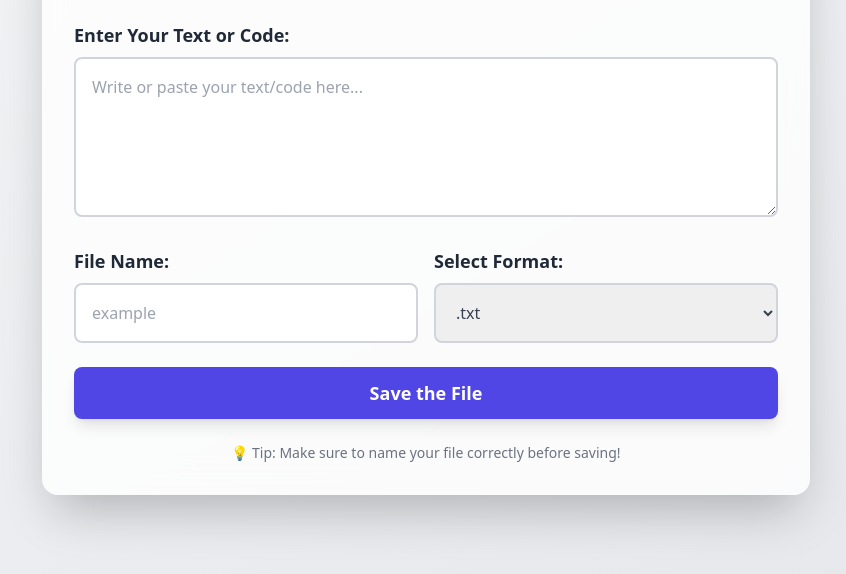
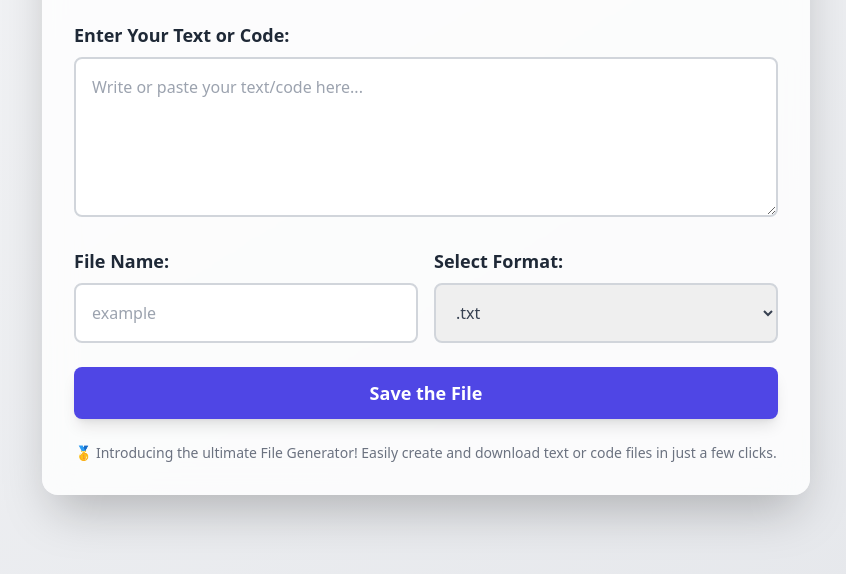
Before and after one commit to SilverSMM/Text-to-File, a plain HTML site: page index.html in a window 1280 px wide. Shown: the part 206-780 px from the top of the page, without its empty margins (214-1060 px from the left). Drawn offline with nearby package versions, Linux system fonts and the light colour scheme.

Commit message:
Update index.html

```diff
--- a/index.html
+++ b/index.html
@@ -66,7 +66,7 @@
 
         <!-- Footer -->
         <div class="text-center text-sm text-gray-500 dark:text-gray-400">
-            <p>💡 Tip: Make sure to name your file correctly before saving!</p>
+            <p>🥇 Introducing the ultimate File Generator! Easily create and download text or code files in just a few clicks.</p>
         </div>
     </div>
     <script>
```
